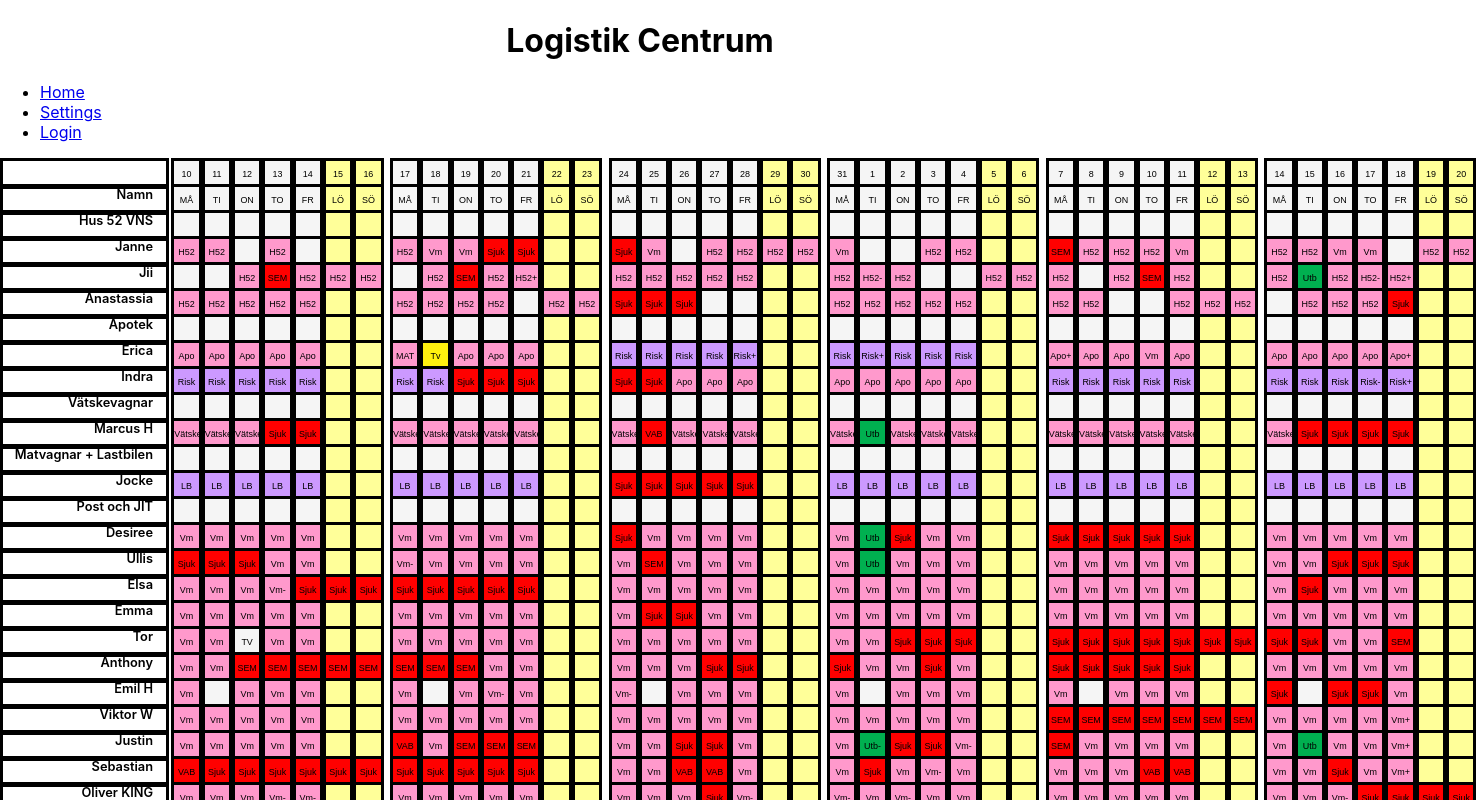
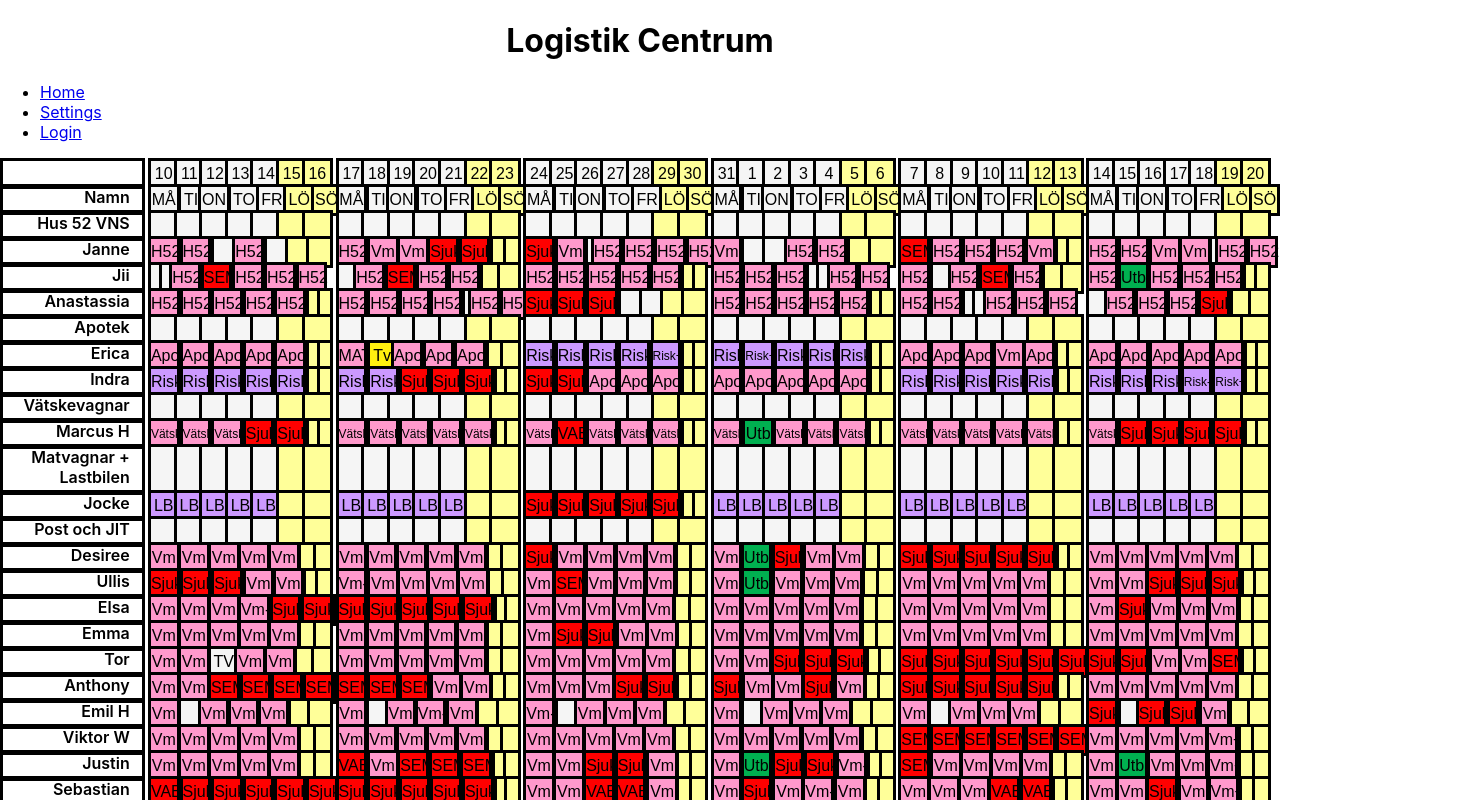
Before and after one commit to MikkoTirronen/usereducertest, a React (Create React App) app: page / in a window 1280 px wide. Shown: the top 800 px of the page, 1476 px wide, since content can reach past the window. Built offline with nearby package versions, Linux system fonts and the light colour scheme.

Commit message:
changed layout size, added variable textsize

```diff
--- a/src/components/DayComponent.jsx
+++ b/src/components/DayComponent.jsx
@@ -24,7 +24,7 @@ export default function DayComponent({ shift, employeeIndex, dayIndex }) {
   function getColor(currentShift, dayIndex) {
     var shiftColors = [
       {
-        shift: ["A", "Tv","Johnny"],
+        shift: ["A", "Tv", "Johnny"],
         color: "#fff00f",
       },
       {
@@ -36,7 +36,7 @@ export default function DayComponent({ shift, employeeIndex, dayIndex }) {
         color: "#FF99CC",
       },
       {
-        shift: ["D", "Utb","adm"],
+        shift: ["D", "Utb", "adm"],
         color: "#00B050",
       },
       {
@@ -62,21 +62,26 @@ export default function DayComponent({ shift, employeeIndex, dayIndex }) {
       : (defaultColor = "whitesmoke");
     let plusOrMinusShift = currentShift;
     if (plusOrMinusShift.endsWith("+") | plusOrMinusShift.endsWith("-")) {
-      plusOrMinusShift = plusOrMinusShift.replace(/[^a-zA-Z0-9åäöÅÄÖ]/g, "")
+      plusOrMinusShift = plusOrMinusShift.replace(/[^a-zA-Z0-9åäöÅÄÖ]/g, "");
     }
     let newColor = shiftColors.find((item) =>
-      item.shift.includes(
-        plusOrMinusShift
-      )
-
+      item.shift.includes(plusOrMinusShift)
     );
 
     return newColor ? newColor.color : defaultColor;
   }
+  function setShiftFontSize(currentShift) {
+    let shift = currentShift.shift
+    let isLongText = currentShift.shift.length > 4 ? true : false;
+    console.log(shift,isLongText, currentShift.shift.length)
+    return isLongText;
+  }
   return (
     <Container>
       <ShiftContainer inputColor={getColor(`${shift}`, dayIndex)}>
-        <StyledButton onClick={handleEditToggle}>{shift}</StyledButton>
+        <StyledButton onClick={handleEditToggle} textSize={setShiftFontSize({shift})}>
+          {shift}
+        </StyledButton>
       </ShiftContainer>
       {/* <EditWindow open={open} inputColor={getColor(`${shift}`, state.settings)}>
         <Heading>Edit</Heading>
@@ -100,45 +105,45 @@ export default function DayComponent({ shift, employeeIndex, dayIndex }) {
 }
 
 const Container = styled.div`
-  position: relative;
-  width: 80%;
-  height: 100%;
+  //position: relative;
+  //width: 80%;
+  //height: 100%;
 `;
 const ShiftContainer = styled.div`
   background-color: ${(props) => props.inputColor || "whitesmoke"};
   height: 100%;
-  width: 1.9vw;
+  width: 100%;
   border-style: solid;
-  text-align: center;
   font-weight: 800;
   z-index: 20;
+  max-width: 2vw;
 `;
-const EditShift = styled.select`
-  color: black;
-  text-align: center;
-  font-weight: 600;
-`;
+// const EditShift = styled.select`
+//   color: black;
+//   text-align: center;
+//   font-weight: 600;
+// `;
 
-const EditWindow = styled.div`
-  position: absolute;
-  border-top: none;
-  opacity: ${(props) => (props.open ? "1" : "0")};
-  padding-top: 0px;
-  text-align: center;
-  margin: 0px;
-  color: #0b0b0b;
-  width: 500%;
-  height: ${(props) => (props.open ? "fit-content" : "0")};
-  background-color: ${(props) => props.inputColor || "darkgrey"};
-  z-index: 20;
-  font-size: 1vw;
-  overflow: hidden;
-  transform: all 0.3s;
-  translate: 0px -1px;
-  padding-left: 1vw;
-  padding-right: 1vw;
-  padding-bottom: 2vh;
-`;
+// const EditWindow = styled.div`
+//   position: absolute;
+//   border-top: none;
+//   opacity: ${(props) => (props.open ? "1" : "0")};
+//   padding-top: 0px;
+//   text-align: center;
+//   margin: 0px;
+//   color: #0b0b0b;
+//   width: 500%;
+//   height: ${(props) => (props.open ? "fit-content" : "0")};
+//   background-color: ${(props) => props.inputColor || "darkgrey"};
+//   z-index: 20;
+//   font-size: 1vw;
+//   overflow: hidden;
+//   transform: all 0.3s;
+//   translate: 0px -1px;
+//   padding-left: 1vw;
+//   padding-right: 1vw;
+//   padding-bottom: 2vh;
+// `;
 
 const Heading = styled.h4`
   margin: 0;
@@ -148,6 +153,6 @@ const StyledButton = styled.button`
   width: 100%;
   height: 100%;
   border: none;
-  font-size: 0.7vw;
+  font-size: ${(props) => props.textSize? "12px": "1rem"};
   padding: 0px;
 `;
--- a/src/components/Pages/HomePageComponent.jsx
+++ b/src/components/Pages/HomePageComponent.jsx
@@ -35,9 +35,6 @@ export default function HomePageComponent() {
         <h1>Logistik Centrum</h1>
       </HeaderContainer>
       <NavigationComponent></NavigationComponent>
-      <Container>
-
-      </Container>
       {data.map((item) => {
         return (
           <Container>
@@ -57,7 +54,7 @@ const Container = styled.div`
 `;
 const HeaderContainer = styled.div`
   text-align: center;
-  width: 100vw;
+  width: 100%;
 `;
 export const data = [
   [
--- a/src/components/Pages/LoginPageComponent.jsx
+++ b/src/components/Pages/LoginPageComponent.jsx
@@ -1,7 +1,7 @@
 import React from 'react'
-
+import NavigationComponent from '../NavigationComponent'
 export default function LoginPageComponent() {
   return (
-    <div>LoginPageComponent</div>
+    <><div>LoginPageComponent</div><NavigationComponent></NavigationComponent></>
   )
 }
--- a/src/components/Pages/SettingsPageComponent.jsx
+++ b/src/components/Pages/SettingsPageComponent.jsx
@@ -1,13 +1,24 @@
 import React from "react";
+import NavigationComponent from "../NavigationComponent";
+export default function SettingsPageComponent() {
+  let myshift = "Johnny";
+  console.log(myshift, myshift.length);
 
-export default function SettingsPageComponent() {
-    let myshift = "Sop-"
-    console.log(myshift.replace(/[^a-zA-Z ]/g, ""));
+
+  function setShiftFontSize(currentShift) {
+    let isLongText = currentShift.length > 4 ?  true : false
+    let textSize = "1rem";
+
+    if (isLongText) {
+      textSize = "calc(1rem - 2px)";
+    }
+    return textSize;
+  }
 
   return (
     <div>
       <h1>SettingsPageComponent</h1>
-
+      <NavigationComponent></NavigationComponent>
     </div>
   );
 }
--- a/src/components/SixWeekComponent.jsx
+++ b/src/components/SixWeekComponent.jsx
@@ -21,6 +21,7 @@ export default function SixWeekComponent({ sixWeekData, name, index }) {
 }
 const Container = styled.div`
   float: left;
+  width: 100%;
   display: grid;
   grid-template-columns: 1fr 1fr 1fr 1fr 1fr 1fr;
   margin-left: 0.2vw;
@@ -29,16 +30,16 @@ const Container = styled.div`
 `;
 const EmployeeName = styled.div`
   border-style: solid;
-  font-size: 1vw;
+  font-size: 1em;
   text-align: right;
   padding-right: 1%;
   height: 98%;
   font-weight: 600;
-  width: 7vw;
-  min-width: 150px;
+  width: 7%;
+  min-width: 10%;
 `;
 const OuterWrapper = styled.div`
-  width: 100vw;
+  width: 99vw;
   display: flex;
   text-align: center;
 `;
--- a/src/components/WeekComponent.jsx
+++ b/src/components/WeekComponent.jsx
@@ -16,5 +16,5 @@ export default function WeekComponent({ weekData, sixWeekIndex }) {
 const Container = styled.div`
   display: grid;
   grid-template-columns: 1fr 1fr 1fr 1fr 1fr 1fr 1fr;
-  width: 100%;
+ max-width: 14vw;
 `;
```
